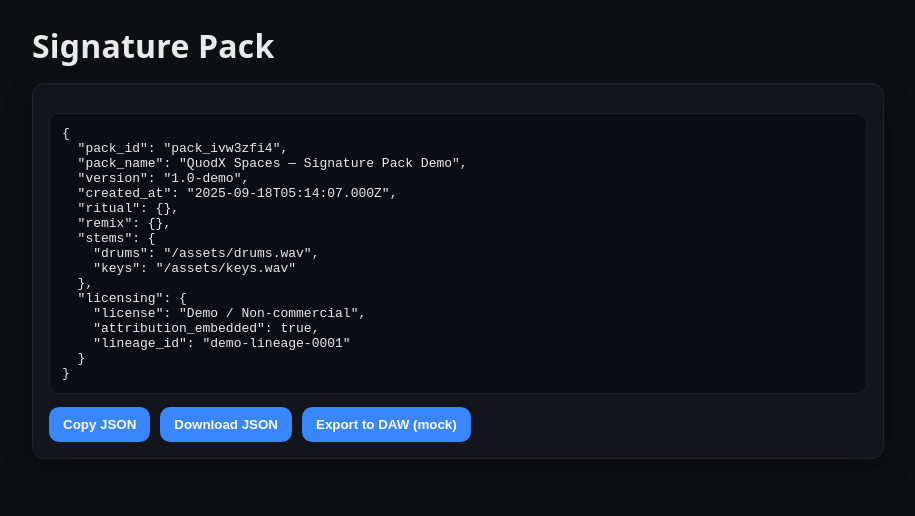
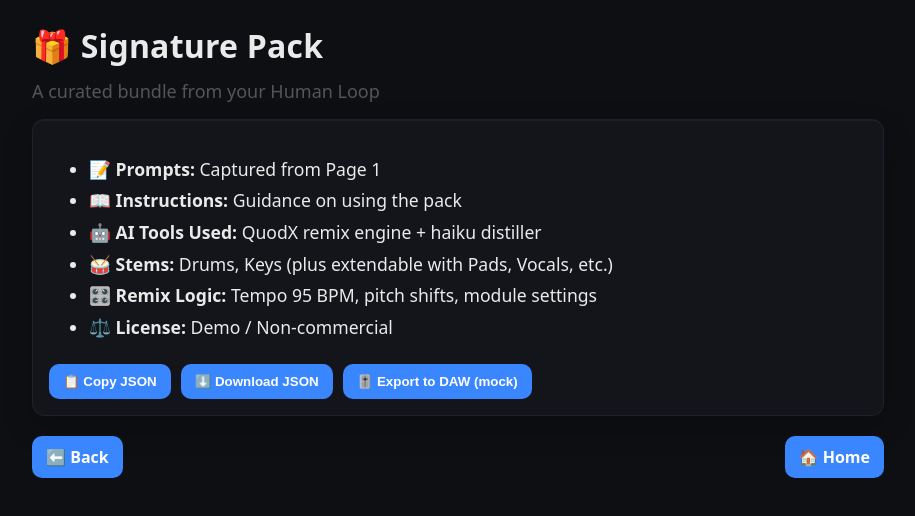
Before and after one commit to djq-dev/quodx-demo-clean, a Next.js app: page /export in a window 1280 px wide. Shown: the top 516 px of the page, without its empty margins (182-1097 px from the left). Built offline with nearby package versions, Linux system fonts and the light colour scheme.

Commit message:
Update export.js

```diff
--- a/pages/export.js
+++ b/pages/export.js
@@ -38,6 +38,7 @@ export default function ExportPack() {
     navigator.clipboard.writeText(JSON.stringify(pack, null, 2));
     alert("Copied JSON");
   }
+
   function download() {
     const blob = new Blob([JSON.stringify(pack, null, 2)], { type: "application/json" });
     const a = document.createElement("a");
@@ -48,14 +49,31 @@ export default function ExportPack() {
 
   return (
     <div className="container">
-      <header><h1>Signature Pack</h1></header>
+      <header>
+        <h1>🎁 Signature Pack</h1>
+        <h2 style={{ fontWeight: "normal", color: "#555" }}>
+          A curated bundle from your Human Loop
+        </h2>
+      </header>
 
       <section className="panel">
-        <pre>{JSON.stringify(pack, null, 2)}</pre>
-        <div className="row">
-          <button onClick={copy}>Copy JSON</button>
-          <button onClick={download}>Download JSON</button>
-          <button onClick={()=>setShowDaw(true)}>Export to DAW (mock)</button>
+        {pack ? (
+          <ul style={{ lineHeight: "1.8em", fontSize: "1.1em" }}>
+            <li>📝 <strong>Prompts:</strong> {ritual?.prompt || "Captured from Page 1"}</li>
+            <li>📖 <strong>Instructions:</strong> Guidance on using the pack</li>
+            <li>🤖 <strong>AI Tools Used:</strong> QuodX remix engine + haiku distiller</li>
+            <li>🥁 <strong>Stems:</strong> Drums, Keys (plus extendable with Pads, Vocals, etc.)</li>
+            <li>🎛️ <strong>Remix Logic:</strong> Tempo {remix?.tempo_bpm || 95} BPM, pitch shifts, module settings</li>
+            <li>⚖️ <strong>License:</strong> {pack.licensing.license}</li>
+          </ul>
+        ) : (
+          <p>Loading pack...</p>
+        )}
+
+        <div className="row" style={{ marginTop: "20px" }}>
+          <button onClick={copy}>📋 Copy JSON</button>
+          <button onClick={download}>⬇️ Download JSON</button>
+          <button onClick={() => setShowDaw(true)}>🎚️ Export to DAW (mock)</button>
         </div>
       </section>
 
@@ -64,14 +82,28 @@ export default function ExportPack() {
           <div className="modal-content">
             <h2>DAW Plugin (Mock)</h2>
             <p>This is how the pack could load into a DAW.</p>
-            <img src="/assets/daw-mock.png" alt="daw mock" style={{width:"100%", border:"1px solid #444", borderRadius:8}} />
-            <div className="row" style={{marginTop:12}}>
-              <a className="button" href="/assets/quodx-demo.vst3" download>Download Plugin (mock)</a>
-              <button className="secondary" onClick={()=>setShowDaw(false)}>Close</button>
+            <img
+              src="/assets/daw-mock.png"
+              alt="daw mock"
+              style={{ width: "100%", border: "1px solid #444", borderRadius: 8 }}
+            />
+            <div className="row" style={{ marginTop: 12 }}>
+              <a className="button" href="/assets/quodx-demo.vst3" download>
+                Download Plugin (mock)
+              </a>
+              <button className="secondary" onClick={() => setShowDaw(false)}>
+                Close
+              </button>
             </div>
           </div>
         </div>
       )}
+
+      {/* Back/Home buttons */}
+      <div className="row" style={{ marginTop: "20px", justifyContent: "space-between" }}>
+        <a className="button" href="/visualize">⬅️ Back</a>
+        <a className="button" href="/">🏠 Home</a>
+      </div>
     </div>
   );
 }
```
